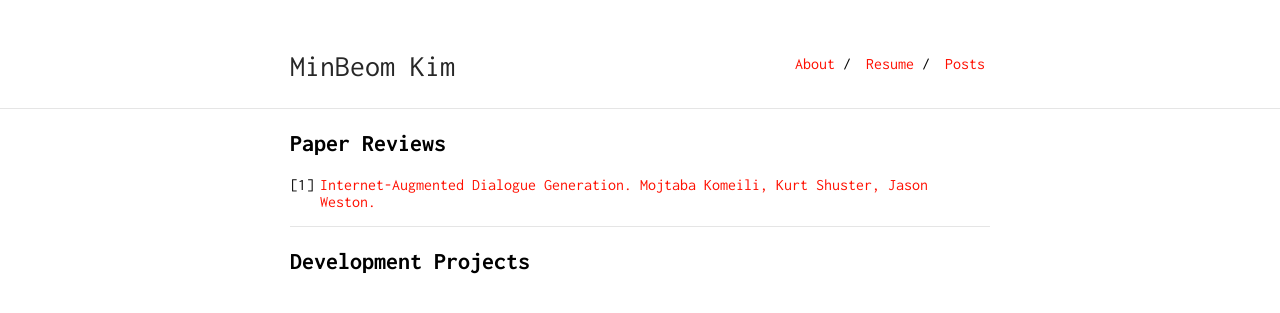
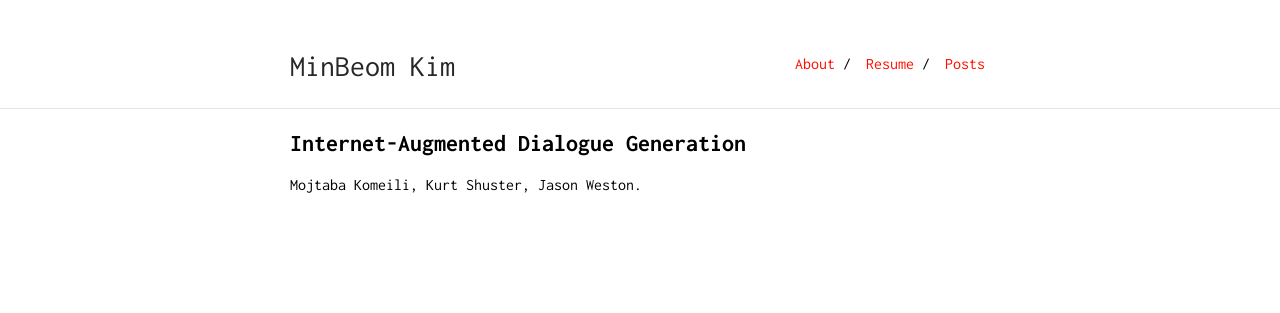
Before and after one commit to minbeomkim/minbeomkim.github.io, a Jekyll site: the page built from Post-Internet-Augmented_Dialogue_Generation.md, in a window 1280 px wide. Shown: the top 313 px of the page. Built offline with Jekyll 4.4.1, drawn with Linux system fonts in a browser that asks for light colours; our own code applies the rules of GitHub Pages for plain Markdown files; part of the change alters nothing that is shown.

Commit message:
Update Post-Internet-Augmented_Dialogue_Generation.md

```diff
--- a/Post-Internet-Augmented_Dialogue_Generation.md
+++ b/Post-Internet-Augmented_Dialogue_Generation.md
@@ -2,33 +2,6 @@
 layout: default
 ---
 
-## Paper Reviews
+## Internet-Augmented Dialogue Generation
 
-1. [Internet-Augmented Dialogue Generation. Mojtaba Komeili, Kurt Shuster, Jason Weston.]()
-
-
----
-
-## Development Projects
-
-<!-- * Email: [foo@xyz.com](mailto:foo@xyz.com)
-
-* Phone: [+91-123123](tel:+91-123123)
-
----
-
-## Mailing Address
-
-> 221B, Baker Street
->
-> London
->
-> United Kingdom
-
----
-
-## Social
-
-1. [Facebook](#)
-2. [Twitter](#)
-3. [Google+](#) -->
+Mojtaba Komeili, Kurt Shuster, Jason Weston.
```
